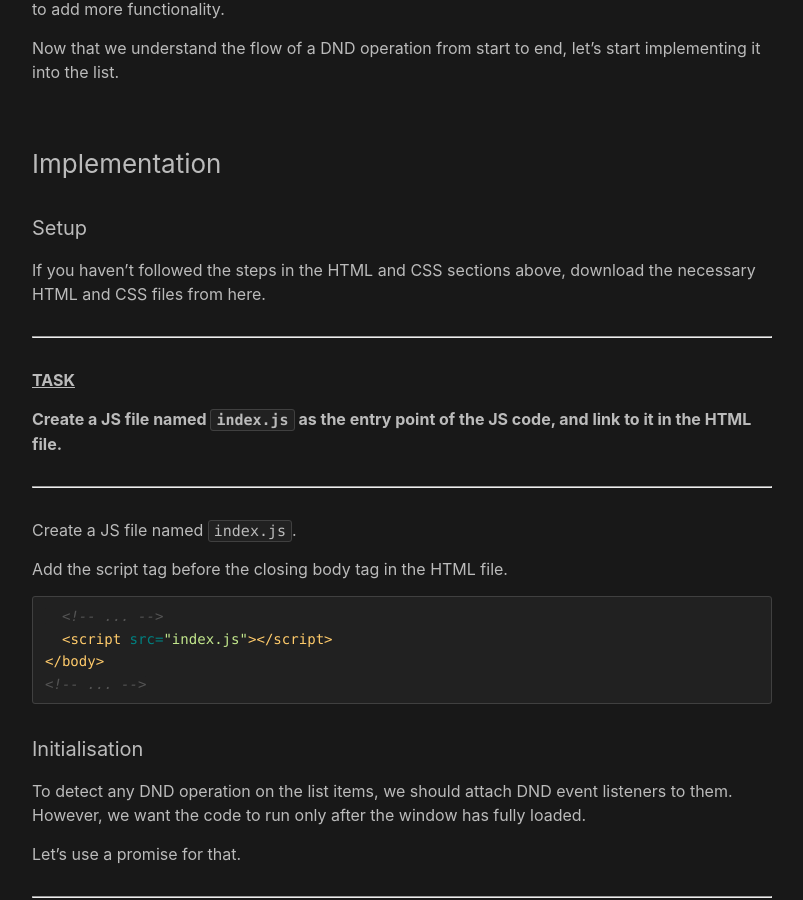
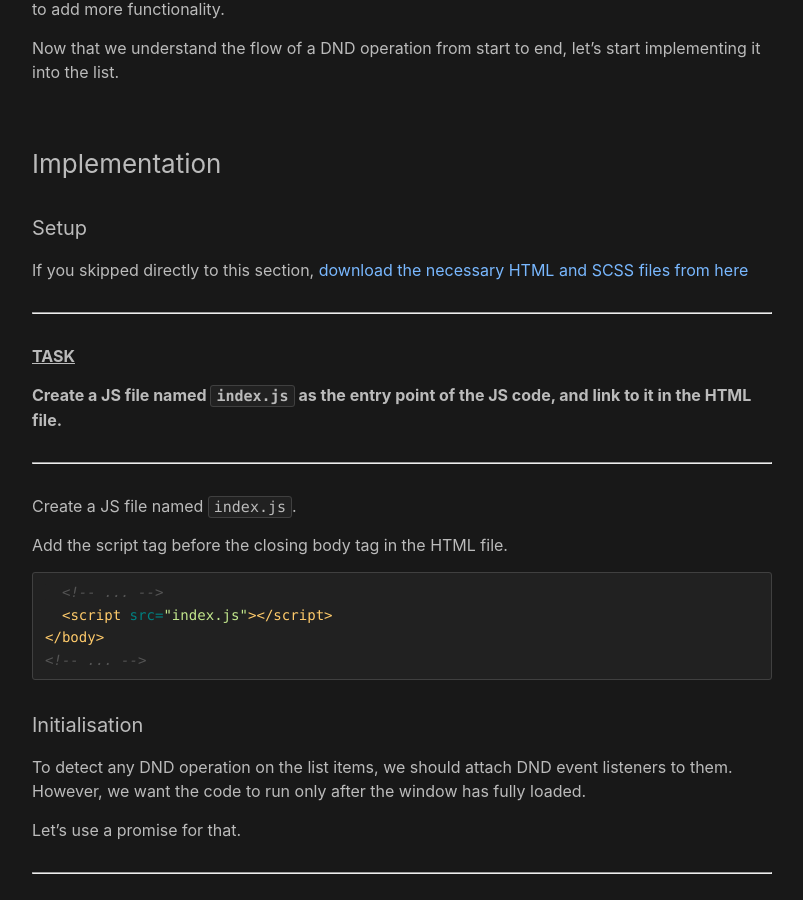
Before and after one commit to AkashaRojee/AkashaRojee.github.io, a Jekyll site: the page built from _posts/2021-07-18-list-drag-and-drop-tutorial.md, in a window 1280 px wide and 900 px high, scrolled down 7626 px. Shown: the whole window, without its empty margins (238-1041 px from the left). Built offline with Jekyll 4.4.1, drawn with Linux system fonts in a browser that asks for light colours; comment, search, counter and statistics services are not loaded.

Commit message:
Edit post for List drag and drop tutorial

```diff
--- a/_posts/2021-07-18-list-drag-and-drop-tutorial.md
+++ b/_posts/2021-07-18-list-drag-and-drop-tutorial.md
@@ -336,7 +336,7 @@ Now that we understand the flow of a DND operation from start to end, let's star
 
 #### Setup
 
-If you haven't followed the steps in the HTML and CSS sections above, download the necessary HTML and CSS files from here.
+If you skipped directly to this section, <a href="https://github.com/AkashaRojee/list-drag-and-drop-tutorial/tree/setup-js" target="_blank">download the necessary HTML and SCSS files from here</a>
 
 ---
 
```
